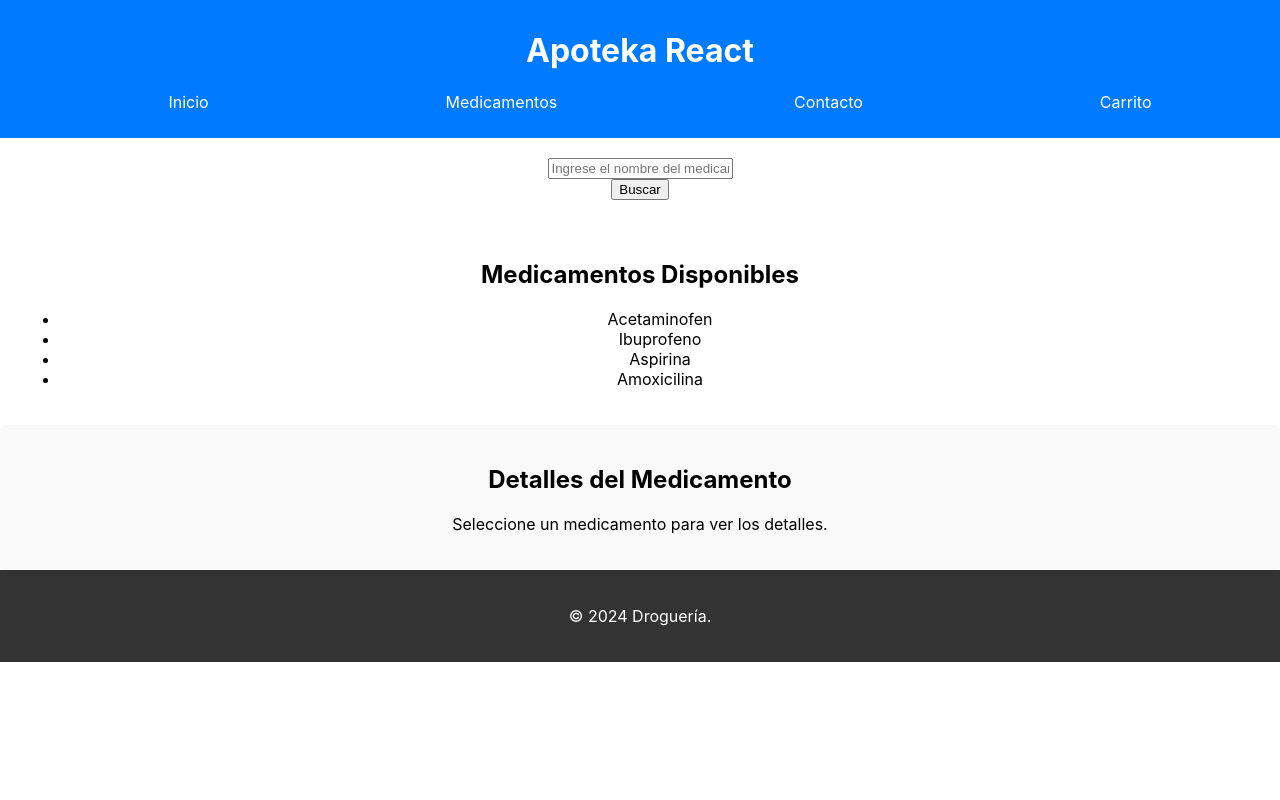
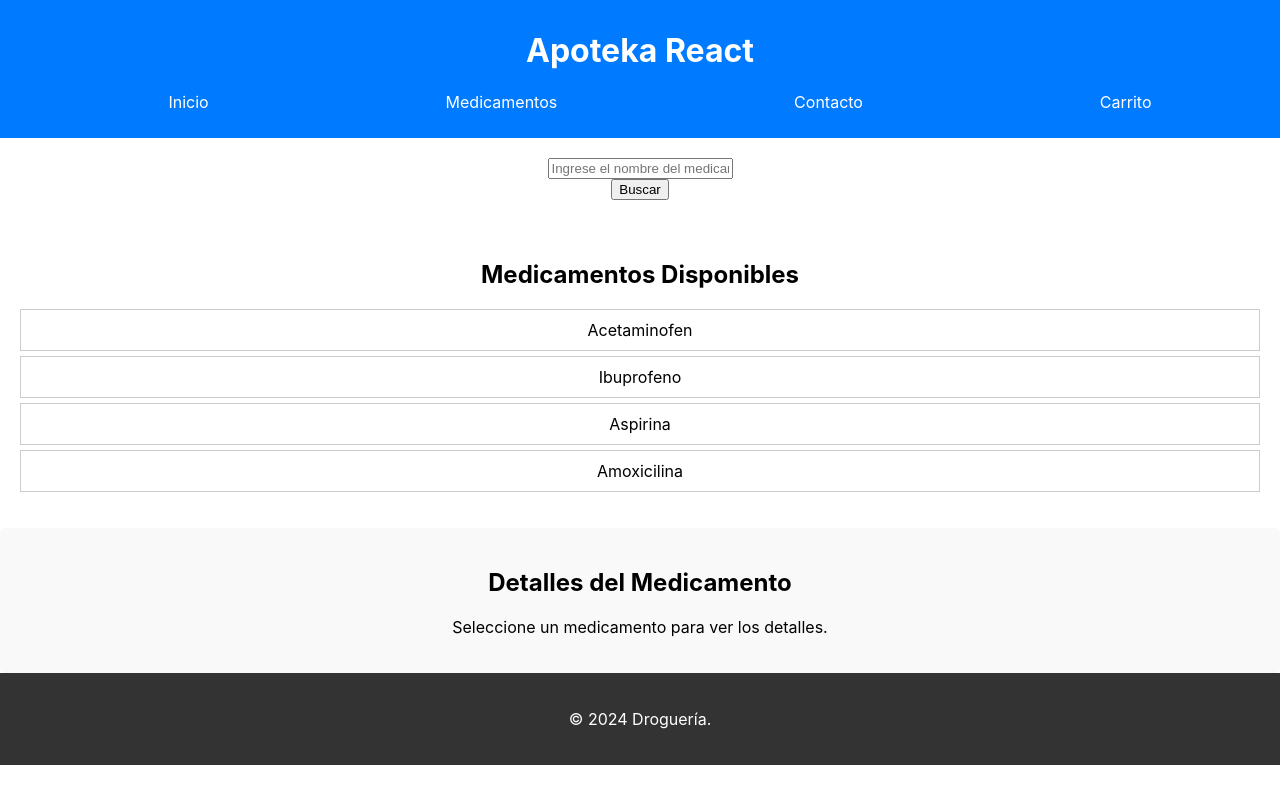
Before and after one commit to RichardAguirre/apoteka2, a React (Create React App) app: page / in a window 1280 px wide. Built offline with nearby package versions, Linux system fonts and the light colour scheme.

Commit message:
Agregar busqueda en API por listado de Medicamentos

```diff
--- a/src/App.js
+++ b/src/App.js
@@ -1,4 +1,4 @@
-import React from 'react';
+import React, { useState } from 'react';
 import './App.css';
 import Header from './componentes/Header/header';
 import Footer from './componentes/Footer/footer';
@@ -6,14 +6,15 @@ import BuscarMedicamento from './componentes/BuscarMedicamento/buscarmedicamento
 import ListaMedicamentos from './componentes/ListaMedicamentos/listamedicamentos';
 import DetallesMedicamento from './componentes/DetallesMedicamento/detallesmedicamento';
 
+function App() {
+  const [medicamentoSeleccionado, setMedicamentoSeleccionado] = useState(null);
 
-function App() {
   return (
     <div className="App">
       <Header />
-      <BuscarMedicamento />
-      <ListaMedicamentos />
-      <DetallesMedicamento medicamento={null} />
+      <BuscarMedicamento onMedicamentoSeleccionado={setMedicamentoSeleccionado} />
+      <ListaMedicamentos onMedicamentoSeleccionado={setMedicamentoSeleccionado} />
+      <DetallesMedicamento medicamento={medicamentoSeleccionado} />
       <Footer />
     </div>
   );
--- a/src/componentes/BuscarMedicamento/buscarMedicamento.js
+++ b/src/componentes/BuscarMedicamento/buscarMedicamento.js
@@ -1,15 +1,21 @@
 import React, { useState } from 'react';
 import './buscarmedicamentostyle.css';
 
-function BuscarMedicamento() {
+function BuscarMedicamento({ onMedicamentoSeleccionado }) {
   const [medicamento, setMedicamento] = useState('');
   const [informacion, setInformacion] = useState(null);
 
-  const buscarMedicamento = async () => {
+  const buscarMedicamento = async (nombre) => {
     try {
-      const response = await fetch(`https://api.fda.gov/drug/label.json?search=${medicamento}`);
+      const response = await fetch(`https://api.fda.gov/drug/label.json?search=${nombre || medicamento}`);
       const data = await response.json();
       setInformacion(data.results[0]);
+      if (data.results[0]) {
+        onMedicamentoSeleccionado({
+          nombre: data.results[0].openfda.brand_name,
+          descripcion: data.results[0].purpose
+        });
+      }
     } catch (error) {
       console.error('Error al obtener información del medicamento', error);
     }
@@ -23,7 +29,7 @@ function BuscarMedicamento() {
         value={medicamento}
         onChange={(e) => setMedicamento(e.target.value)}
       />
-      <button onClick={buscarMedicamento}>Buscar</button>
+      <button onClick={() => buscarMedicamento()}>Buscar</button>
       {informacion && (
         <div className="informacion-medicamento">
           <h3>{informacion.openfda.brand_name}</h3>
--- a/src/componentes/ListaMedicamentos/listamedicamentos.js
+++ b/src/componentes/ListaMedicamentos/listamedicamentos.js
@@ -1,20 +1,35 @@
 import React from 'react';
 import './listamedicamentosstyle.css';
 
-function ListaMedicamentos() {
+function ListaMedicamentos({ onMedicamentoSeleccionado }) {
   const medicamentos = [
-    'Acetaminofen',
-    'Ibuprofeno',
-    'Aspirina',
-    'Amoxicilina'
+    { nombre: 'Acetaminofen', descripcion: 'Alivia el dolor y la fiebre' },
+    { nombre: 'Ibuprofeno', descripcion: 'Antiinflamatorio y analgésico' },
+    { nombre: 'Aspirina', descripcion: 'Reduce el dolor y la inflamación' },
+    { nombre: 'Amoxicilina', descripcion: 'Antibiótico para infecciones bacterianas' }
   ];
+
+  const manejarClick = async (med) => {
+    try {
+      const response = await fetch(`https://api.fda.gov/drug/label.json?search=${med.nombre}`);
+      const data = await response.json();
+      if (data.results[0]) {
+        onMedicamentoSeleccionado({
+          nombre: data.results[0].openfda.brand_name,
+          descripcion: data.results[0].purpose
+        });
+      }
+    } catch (error) {
+      console.error('Error al obtener información del medicamento', error);
+    }
+  };
 
   return (
     <div className="lista-medicamentos">
       <h2>Medicamentos Disponibles</h2>
       <ul>
         {medicamentos.map((med, index) => (
-          <li key={index}>{med}</li>
+          <li key={index} onClick={() => manejarClick(med)}>{med.nombre}</li>
         ))}
       </ul>
     </div>
--- a/src/componentes/ListaMedicamentos/listamedicamentosstyle.css
+++ b/src/componentes/ListaMedicamentos/listamedicamentosstyle.css
@@ -1,3 +1,17 @@
 .lista-medicamentos {
-    padding: 20px;
-  }
+  padding: 20px;
+}
+.lista-medicamentos ul {
+  list-style: none;
+  padding: 0;
+}
+.lista-medicamentos li {
+  cursor: pointer;
+  padding: 10px;
+  border: 1px solid #ccc;
+  margin-bottom: 5px;
+  transition: background-color 0.3s;
+}
+.lista-medicamentos li:hover {
+  background-color: #f0f0f0;
+}
```
Also changed, not shown: src/componentes/BuscarMedicamento/buscarmedicamentostyle.css (+5 -5 lines), src/componentes/DetallesMedicamento/detallesmedicamentostyle.css (+4 -4 lines), 2 other files (tests, documents, lock files or other folders).
